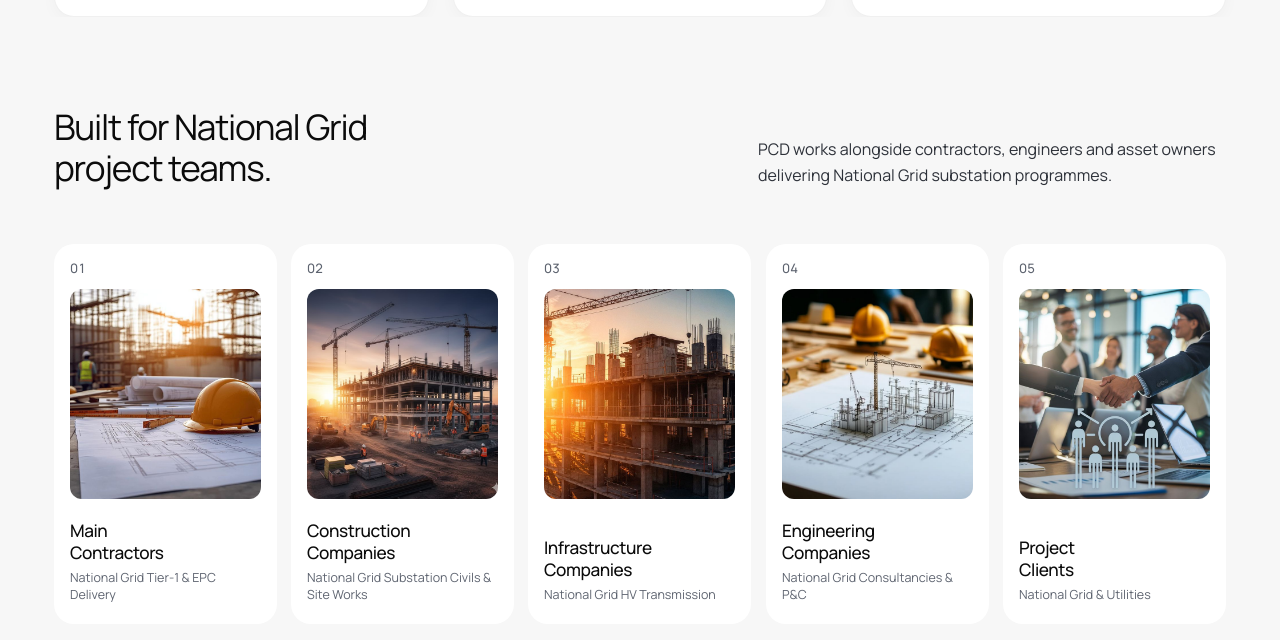
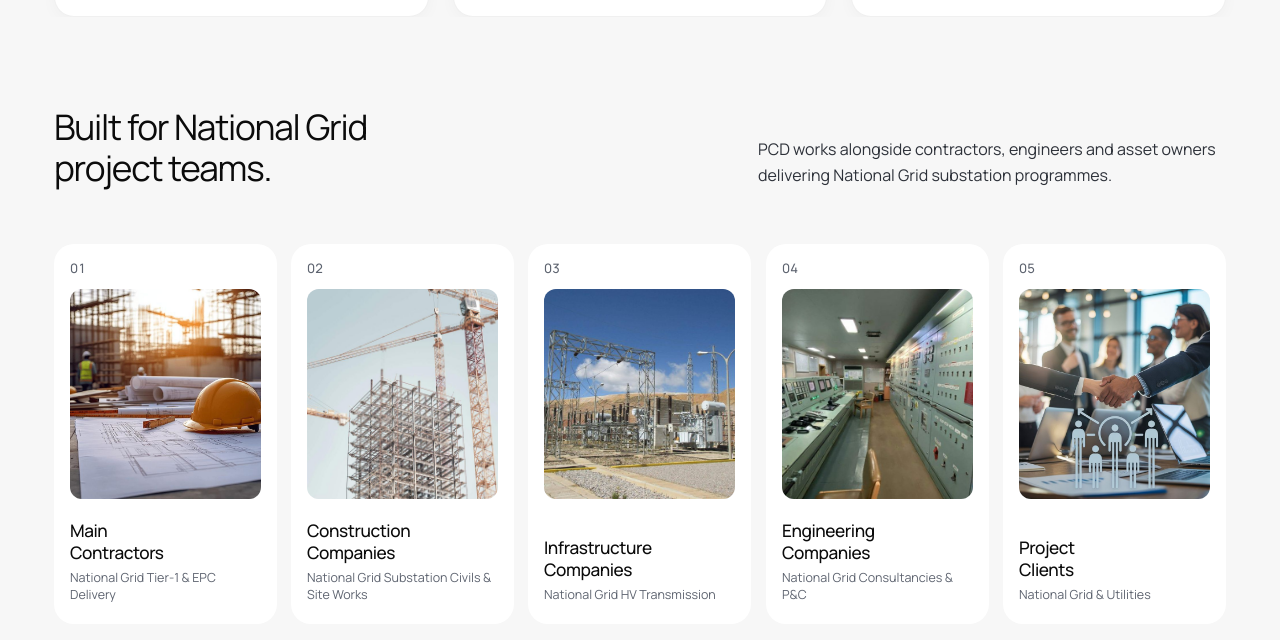
Before and after one commit to Sidhu-74/Perpetual-Civil-Design, a Next.js app: page / in a window 1280 px wide. Shown: the part 1535-2175 px from the top of the page. Built offline with nearby package versions, Linux system fonts and the light colour scheme.

Commit message:
feat(home): update partner cards 02, 03, 04 images to authentic substation construction photos

```diff
--- a/app/page.tsx
+++ b/app/page.tsx
@@ -328,8 +328,8 @@ export default function HomePage() {
             <span className="pp-idx">02</span>
             <div className="pp-img-wrap">
               <img
-                src="/img/construction.jpeg"
-                alt="Construction Companies crane and structural steel building framework on infrastructure site"
+                src="/img/partner-02.jpg"
+                alt="Construction Companies substation civil engineering and structural framework"
                 loading="lazy"
               />
             </div>
@@ -343,8 +343,8 @@ export default function HomePage() {
             <span className="pp-idx">03</span>
             <div className="pp-img-wrap">
               <img
-                src="/img/infra.jpeg"
-                alt="Infrastructure Companies high-voltage 400 kV substation and electrical power grid"
+                src="/img/partner-03.jpg"
+                alt="Infrastructure Companies high-voltage substation transmission and busbar infrastructure"
                 loading="lazy"
               />
             </div>
@@ -358,8 +358,8 @@ export default function HomePage() {
             <span className="pp-idx">04</span>
             <div className="pp-img-wrap">
               <img
-                src="/img/engineering.jpeg"
-                alt="Engineering Companies Protection and Control substation relay room and switchgear panels"
+                src="/img/partner-04.jpg"
+                alt="Engineering Companies substation electrical engineering and Protection & Control relay room"
                 loading="lazy"
               />
             </div>
```
